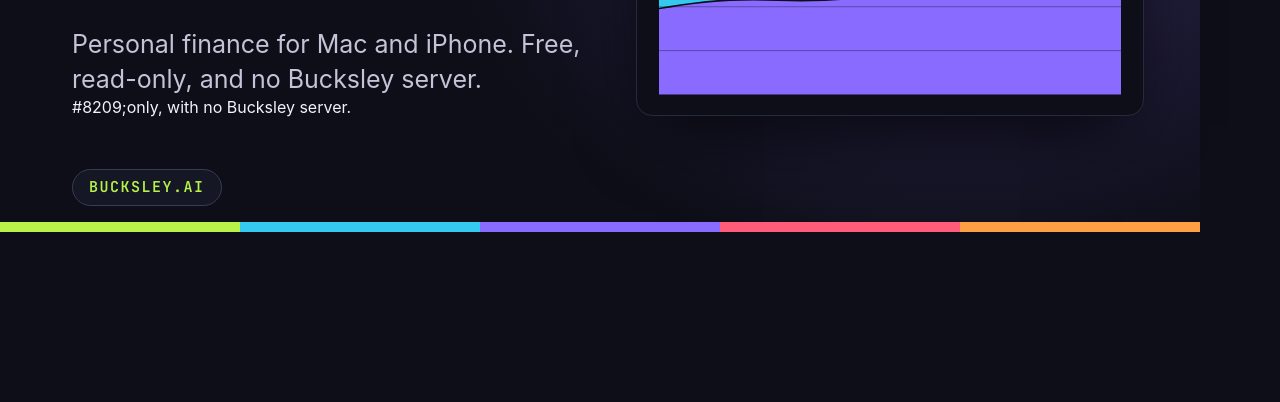
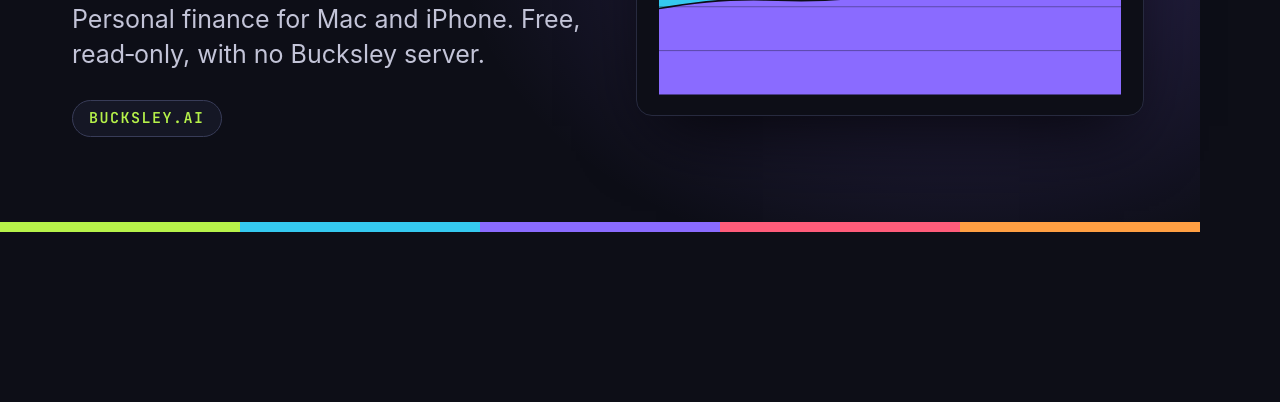
Before and after one commit to projectatomai/bucksley-site, a plain HTML site: page tools/social-card.html in a window 1280 px wide. Shown: the part 398-800 px from the top of the page. Drawn offline with Linux system fonts and the light colour scheme.

Commit message:
[bucksley-site] fix the social card tagline source
Co-Authored-By: Claude Opus 5.5 <noreply@anthropic.com>

```diff
--- a/tools/social-card.html
+++ b/tools/social-card.html
@@ -41,7 +41,7 @@
   <div class="copy">
     <div class="brand"><img src="../assets/icon.png" alt="">Bucksley</div>
     <h1>Every account.<br><em>One honest picture.</em></h1>
-    <p>Personal finance for Mac and iPhone. Free and read<p>Personal finance for Mac and iPhone. Free, read-only, and no Bucksley server.</p>#8209;only, with no Bucksley server.</p>
+    <p>Personal finance for Mac and iPhone. Free, read&#8209;only, with no Bucksley server.</p>
     <div class="pill">BUCKSLEY.AI</div>
   </div>
   <div class="win">
```
Also changed, not shown: social-card.png.
